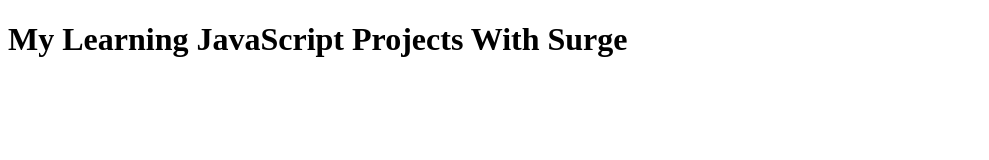
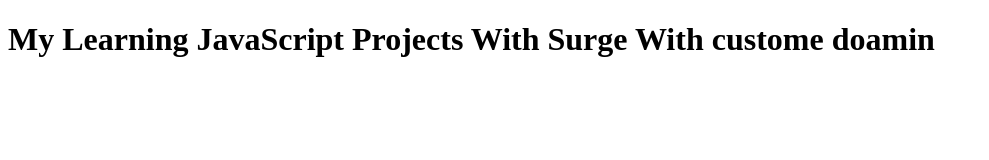
Before and after one commit to spsuzair/JavaScriptProjects, a plain HTML site: page index.html in a window 1280 px wide. Shown: the whole page, without its empty margins (0-989 px from the left). Drawn offline with Linux system fonts and the light colour scheme.

```diff
--- a/index.html
+++ b/index.html
@@ -6,6 +6,6 @@
     <title>JS Projects</title>
 </head>
 <body>
-  <h1>My Learning JavaScript Projects With Surge</h1>
+  <h1>My Learning JavaScript Projects With Surge With custome doamin</h1>
 </body>
 </html>
```
